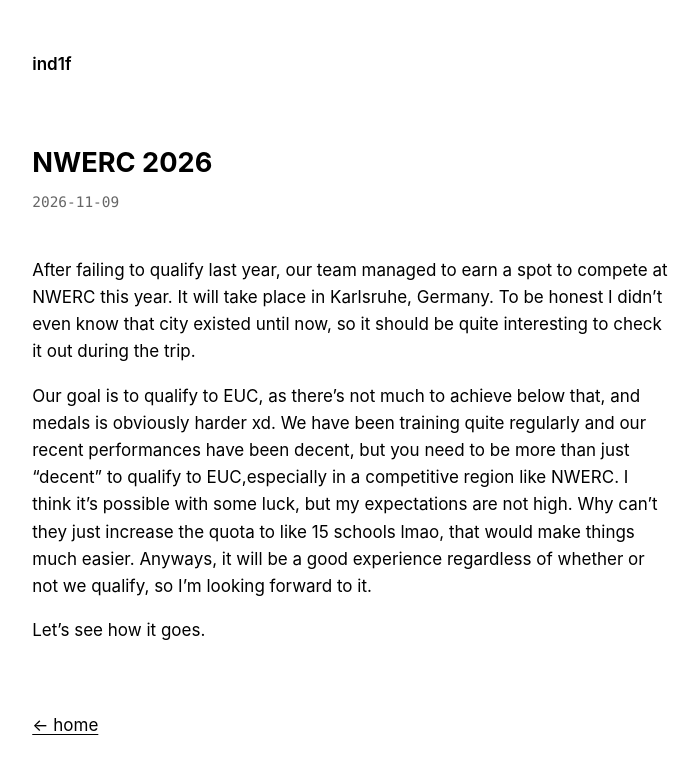
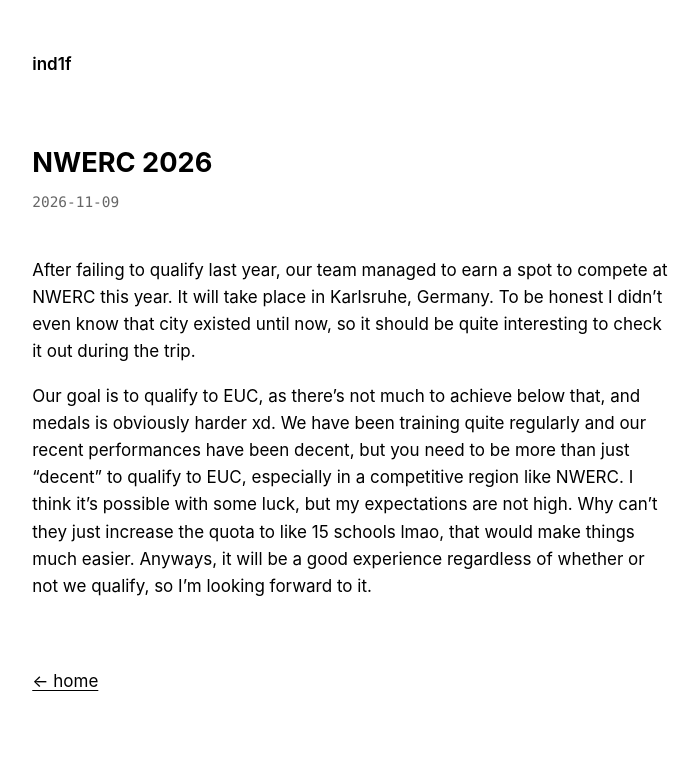
Before and after one commit to ind1f/ind1f.github.io, a Jekyll site: the page built from _posts/2026-11-09-NWERC.md, in a window 1280 px wide. Shown: the top 774 px of the page, without its empty margins (289-987 px from the left). Built offline with Jekyll 4.4.1, drawn with Linux system fonts in a browser that asks for light colours.

Commit message:
second post

```diff
--- a/_posts/2026-11-09-NWERC.md
+++ b/_posts/2026-11-09-NWERC.md
@@ -5,6 +5,4 @@ title: NWERC 2026
 
 After failing to qualify last year, our team managed to earn a spot to compete at NWERC this year. It will take place in Karlsruhe, Germany. To be honest I didn't even know that city existed until now, so it should be quite interesting to check it out during the trip.
 
-Our goal is to qualify to EUC, as there's not much to achieve below that, and medals is obviously harder xd. We have been training quite regularly and our recent performances have been decent, but you need to be more than just "decent" to qualify to EUC,especially in a competitive region like NWERC. I think it's possible with some luck, but my expectations are not high. Why can't they just increase the quota to like 15 schools lmao, that would make things much easier. Anyways, it will be a good experience regardless of whether or not we qualify, so I'm looking forward to it.
-
-Let's see how it goes.
+Our goal is to qualify to EUC, as there's not much to achieve below that, and medals is obviously harder xd. We have been training quite regularly and our recent performances have been decent, but you need to be more than just "decent" to qualify to EUC, especially in a competitive region like NWERC. I think it's possible with some luck, but my expectations are not high. Why can't they just increase the quota to like 15 schools lmao, that would make things much easier. Anyways, it will be a good experience regardless of whether or not we qualify, so I'm looking forward to it.
```
